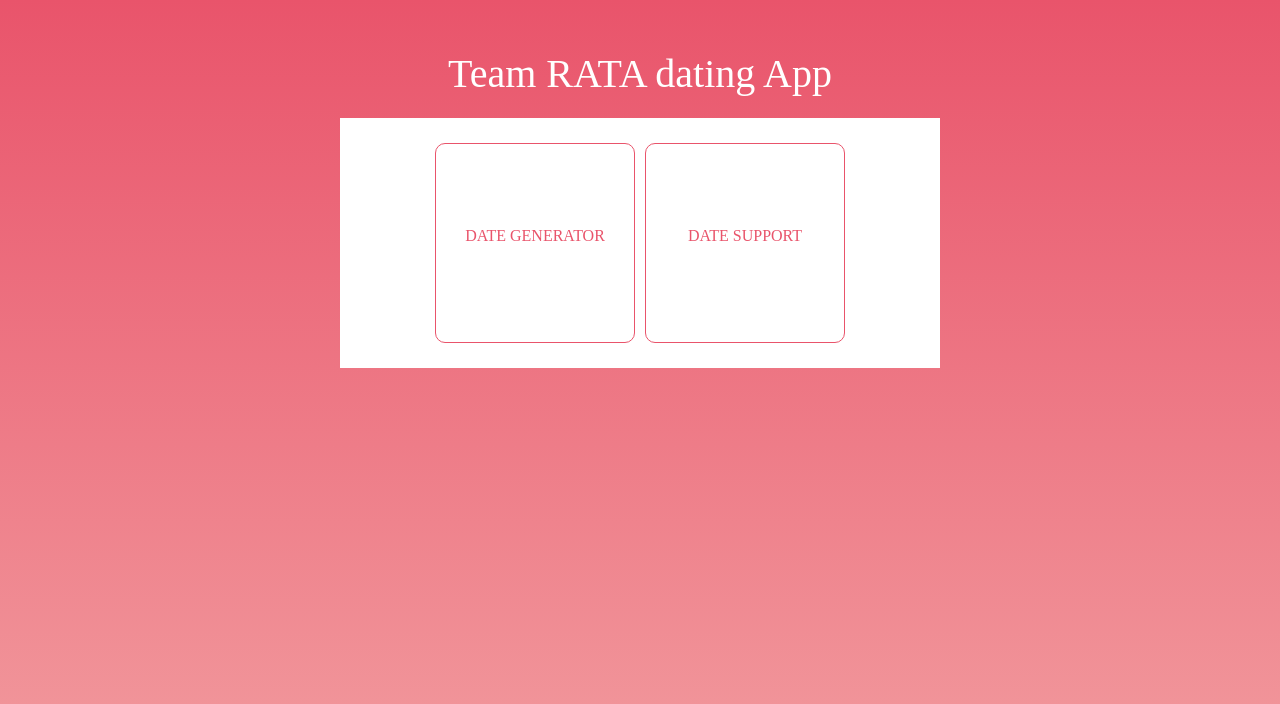
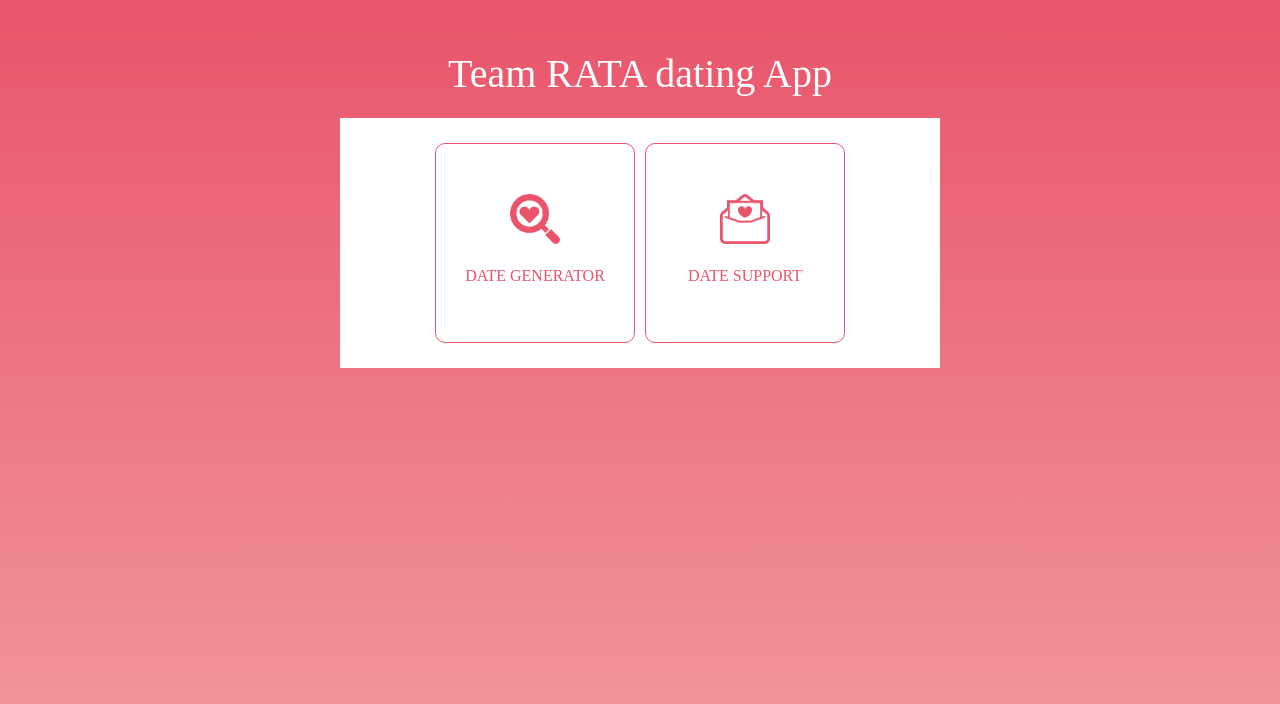
Before and after one commit to vianarafael/rakuten-api-project, a React (Create React App) app: page / in a window 1280 px wide. Shown: the top 704 px of the page. Built offline with nearby package versions, Linux system fonts and the light colour scheme; a web font is replaced by a local one.

Commit message:
add icons.

```diff
--- a/src/App.js
+++ b/src/App.js
@@ -4,6 +4,8 @@ import { useSelector, useDispatch } from "react-redux";
 import { changeView } from "./redux";
 import Support from "./components/Support";
 import DateGenerator from "./components/DateGenerator";
+import icon1 from "./images/icon1.png"
+import icon2 from "./images/icon2.png"
 
 function App() {
   const view = useSelector(state => state.view);
@@ -17,12 +19,14 @@ function App() {
   let body;
   if (view === "top") {
     body = (
-      <div>
+      <div className="menus">
         <div className="topButton" onClick={() => clickFunction("generator")}>
-          DATE GENERATOR
+          <img src={icon1} alt="icon1"></img>
+          <div>DATE GENERATOR</div>
         </div>
         <div className="topButton" onClick={() => clickFunction("support")}>
-          DATE SUPPORT
+          <img src={icon2} alt="icon2"></img>
+          <div>DATE SUPPORT</div>
         </div>
       </div>
     );
--- a/src/components/Support.jsx
+++ b/src/components/Support.jsx
@@ -70,7 +70,6 @@ function Support() {
         <div>{joke}</div>
       </div>
 
-      <div className="sendList">{parts}</div>
 
       <div
         className="sendButton"
--- a/src/style/App.css
+++ b/src/style/App.css
@@ -18,6 +18,14 @@ h1 {
   cursor: pointer;
 }
 
+.menus{
+  position: relative;
+}
+.topButton img {
+  width: 50px;
+  height: 50px;
+}
+
 .topButton {
   width: 200px;
   height: 200px;
@@ -27,14 +35,16 @@ h1 {
   cursor: pointer;
   color: #e9546b;
   border-radius: 10px;
-  padding: 80px 0;
+  padding: 40px 0;
   margin: 5px;
 }
 .topButton:hover {
   color: white;
   background-color: #e9546b;
 }
-
+.topButton * {
+  margin: 10px;
+}
 .jokearea {
   position: relative;
   margin: 20px auto;
```
Also changed, not shown: src/images/icon1.png (added), src/images/icon2.png (added).
